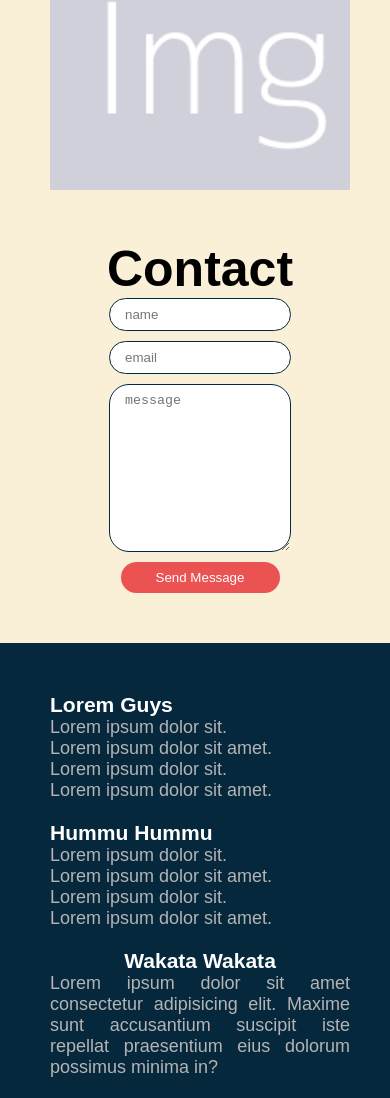
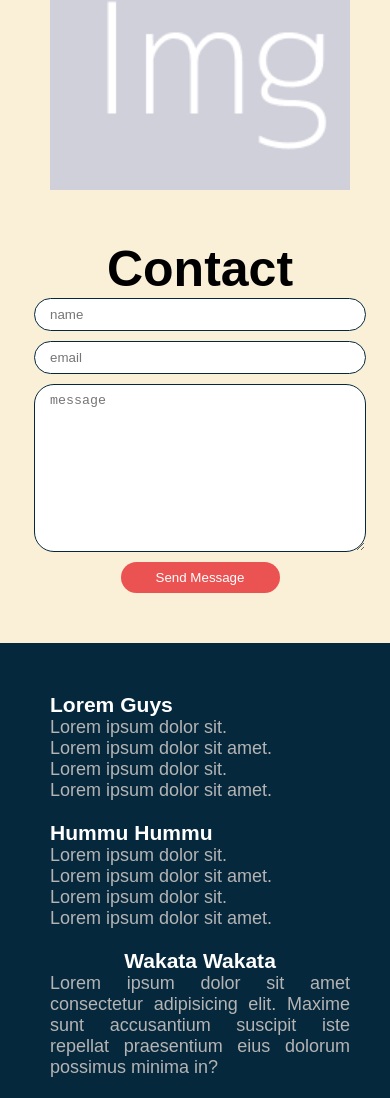
Before and after one commit to Drian-key/lahshishop, a plain HTML site: page index.html in a window 390 px wide. Shown: the part 7129-8227 px from the top of the page. Drawn offline with nearby package versions, Linux system fonts and the light colour scheme; a web font is replaced by a local one.

Commit message:
selesai 80%

```diff
--- a/assets/style.css
+++ b/assets/style.css
@@ -442,4 +442,12 @@ footer .footer-bottom .bi{
     .about{
         grid-template-columns: 1fr;
     }
+    .contact input,
+    .contact textarea{
+        width: 100%;
+        padding: 8px 15px;
+        margin-bottom: 10px;
+        border-radius: 20px;
+        border: 1px solid #06283D;
+    }
 }
```
